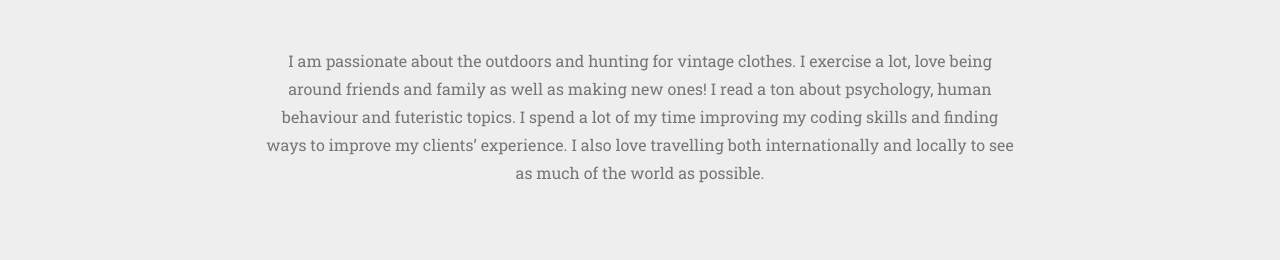
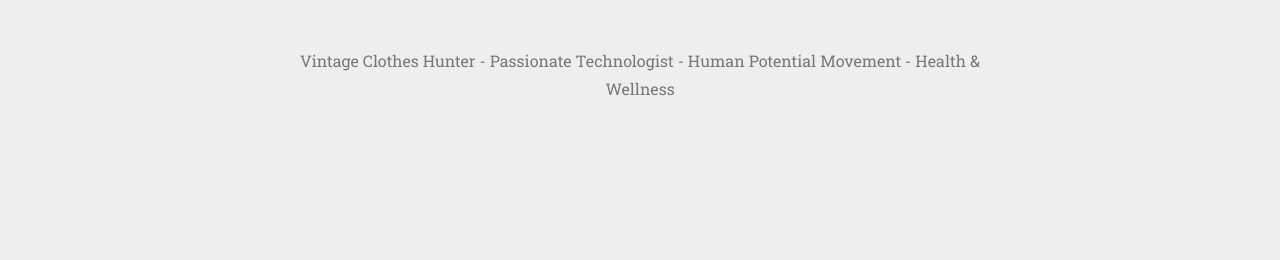
Before and after one commit to Sheabim/aboutmehtml, a website: page index.html in a window 1280 px wide. Shown: the part 5161-5421 px from the top of the page. Drawn offline with nearby package versions, Linux system fonts and the light colour scheme; a web font is replaced by a local one.

Commit message:
Update 27.6

```diff
--- a/index.html
+++ b/index.html
@@ -430,7 +430,7 @@
             </div>
             <div class="row">
                 <div class="col-lg-8 col-lg-offset-2 text-center">
-                    <p class="large text-muted"> I am passionate about the outdoors and hunting for vintage clothes. I exercise a lot, love being around friends and family as well as making new ones! I read a ton about psychology, human behaviour and futeristic topics. I spend a lot of my time improving my coding skills and finding ways to improve my clients’ experience. I also love travelling both internationally and locally to see as much of the world as possible.
+                    <p class="large text-muted"> Vintage Clothes Hunter - Passionate Technologist - Human Potential Movement  - Health & Wellness
 </p>
                 </div>
             </div>
```
